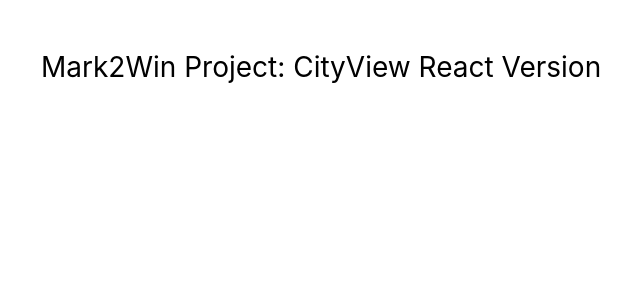
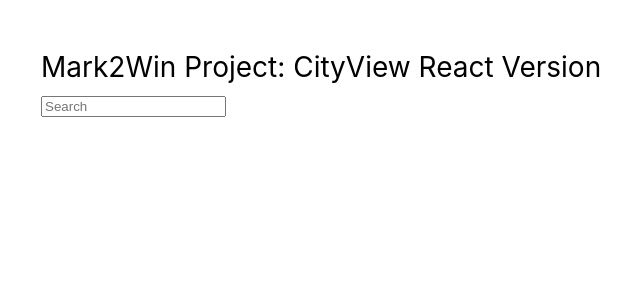
Before and after one commit to JYang496/react_city_view, a JavaScript app: page / in a window 1280 px wide. Shown: the top 300 px of the page, without its empty margins (9-649 px from the left). Built offline with nearby package versions, Linux system fonts and the light colour scheme; the HTML template or start-up script is replaced by a standard one.

Commit message:
components

```diff
--- a/src/App.js
+++ b/src/App.js
@@ -1,9 +1,10 @@
 import './App.scss';
-
+import CityInput from "./CityInput";
 function App() {
   return (
     <div className="App">
      Mark2Win Project: CityView React Version
+        <CityInput/>
     </div>
   );
 }
--- /dev/null
+++ b/src/CityInput.js
@@ -0,0 +1,20 @@
+const CityInput = () =>{
+
+    // Call back event handler for key down in search
+    const cbInput = (evt) =>{
+        evt.key === "Enter" &&
+        (()=>{
+            let city = evt.target.value.trim().toLowerCase()
+            console.log(city)
+        })()
+    }
+
+    return <div>
+        <input type="text"
+        placeholder="Search"
+        onKeyDown={cbInput}
+        />
+    </div>
+}
+
+export default CityInput
```
Also changed, not shown: src/reportWebVitals.js (deleted, +0 -13 lines), src/setupTests.js (deleted, +0 -5 lines), src/CityInput.scss (added), src/ImageList.js (added), src/PageNav.js (added), src/PageNav.scss (added), src/logo.svg (deleted), 1 other file (tests, documents, lock files or other folders).
